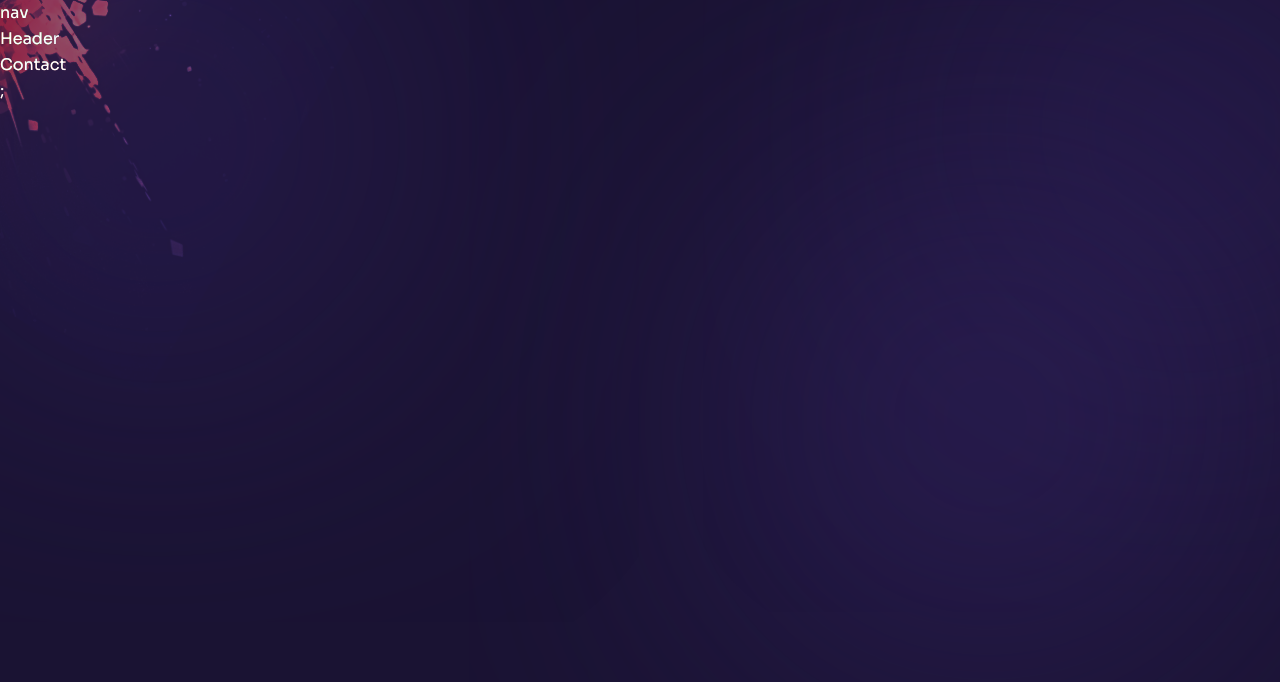
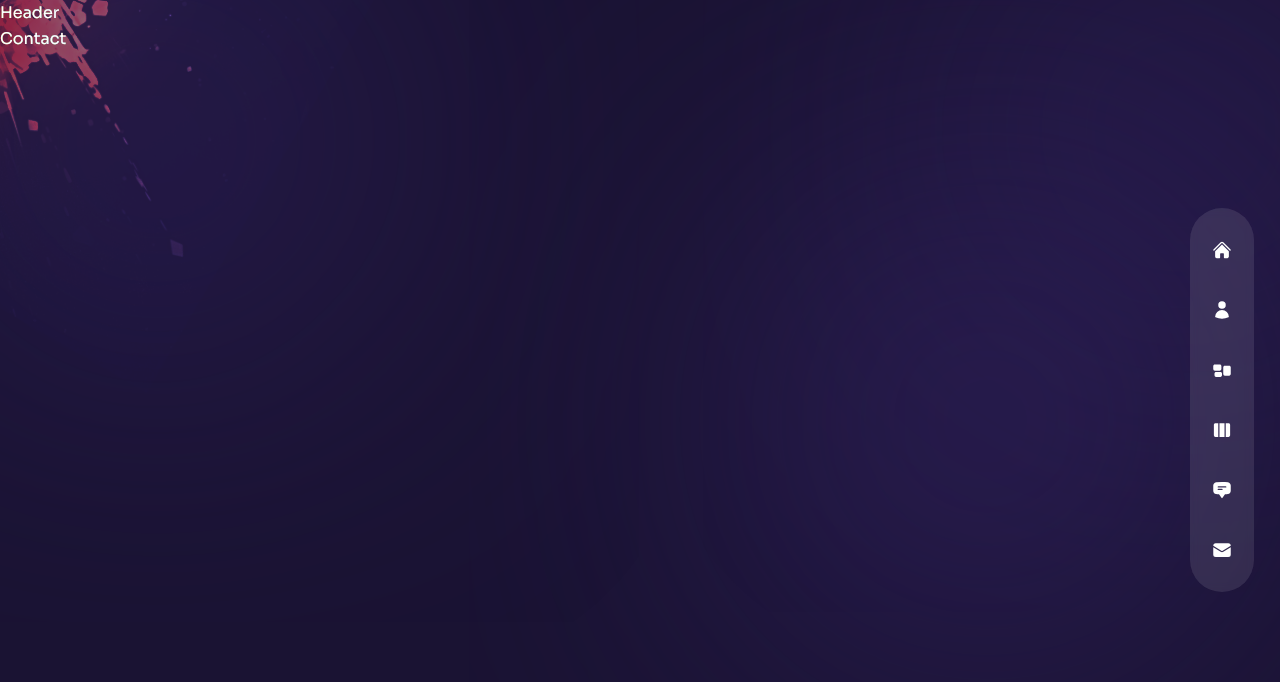
Before and after one commit to WNagorny/Portfolio, a Next.js app: page /contact in a window 1280 px wide. Shown: the top 682 px of the page. Built offline with nearby package versions, Linux system fonts and the light colour scheme.

Commit message:
added style to Nav

```diff
--- a/components/Nav.js
+++ b/components/Nav.js
@@ -6,7 +6,10 @@ import {
 	HiRectangleGroup,
 	HiChatBubbleBottomCenterText,
 	HiEnvelope,
-} from 'react-icons/hi2';
+} from 'react-icons/hi2'
+
+import { useRouter } from 'next/router'
+import Link from 'next/link'
 
 // nav data
 export const navData = [
@@ -24,10 +27,27 @@ export const navData = [
 		path: '/contact',
 		icon: <HiEnvelope />,
 	},
-];
+]
 
 const Nav = () => {
-  return <nav>nav</nav>;
-};
+	const router = useRouter()
+	const pathname = router.pathname
 
-export default Nav;
+	return (
+		<nav className='flex flex-col  items-center xl:justify-center gap-y-4 fixed h-max bottom-0 mt-auto xl:right-[2%] z-50 top-0 w-full xl:w-16 xl:max-w-md xl:h-screen'>
+			{/* inner */}
+
+			<div className='flex w-full xl:flex-col items-center justify-between xl:justify-center gap-y-10 px-4 md:px-40 xl:px-0 h-[80px] xl:h-max py-8 bg-white/10 backdrop-blur-sm text-3xl xl:text-xl xl:rounded-full'>
+				{navData.map((link, index) => {
+					return (
+						<Link href={link.path} key={index}>
+							{link.icon}
+						</Link>
+					)
+				})}
+			</div>
+		</nav>
+	)
+}
+
+export default Nav
--- a/pages/_app.js
+++ b/pages/_app.js
@@ -6,7 +6,7 @@ import Layout from '../components/Layout';
 function MyApp({ Component, pageProps }) {
   return (
     <Layout>
-      <Component {...pageProps} />;
+      <Component {...pageProps} />
 
     </Layout>
   )
```
Lines whose indentation alone changed are shown as unchanged.
